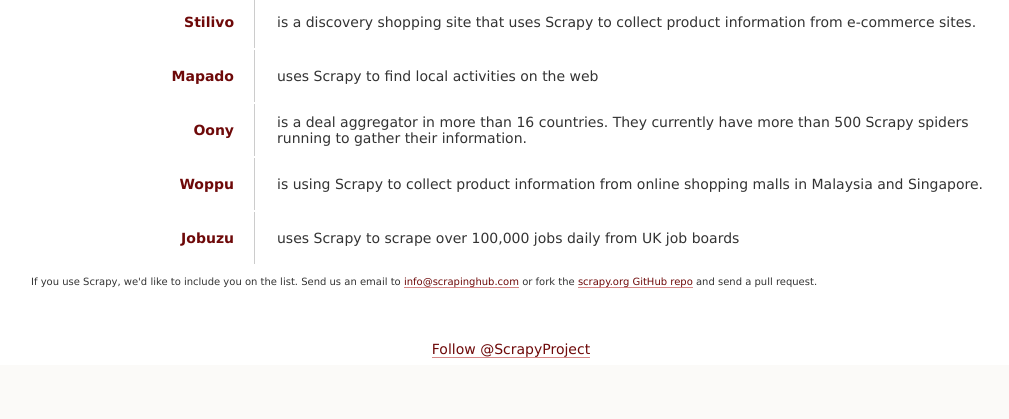
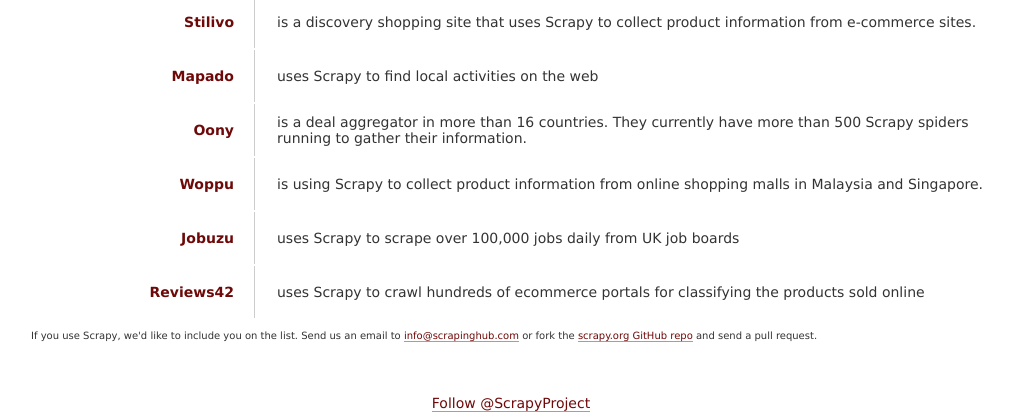
Before and after one commit to scrapy/scrapy.org, a Django app: template templates/pages/companies.html in a window 1280 px wide. Shown: the part 1886-2305 px from the top of the page, without its empty margins (129-1138 px from the left). Before the commit the page ends 2244 px from the top, so only its background shows below. Run offline with Django 3.2, Linux system fonts and the light colour scheme; the template is opened without the code that fills it, so the values that code supplies are empty; some libraries are stand-ins or nearby versions; grey boxes are pictures that could not be loaded.

Commit message:
added Reviews42 to companies

```diff
--- a/templates/pages/companies.html
+++ b/templates/pages/companies.html
@@ -153,6 +153,10 @@
         <th><a href="http://jobuzu.co.uk/">Jobuzu</a></th>
         <td>uses Scrapy to scrape over 100,000 jobs daily from UK job boards</td>
     </tr>
+    <tr>
+        <th><a href="http://www.reviews42.com/">Reviews42</a></th>
+        <td>uses Scrapy to crawl hundreds of ecommerce portals for classifying the products sold online</td>
+    </tr>
 </table>
 
 <p class="note">If you use Scrapy, we'd like to include you on the list. Send us an email to <a href="mailto:info@scrapinghub.com">info@scrapinghub.com</a> or fork the <a href="">scrapy.org GitHub repo</a> and send a pull request.</p>
```
